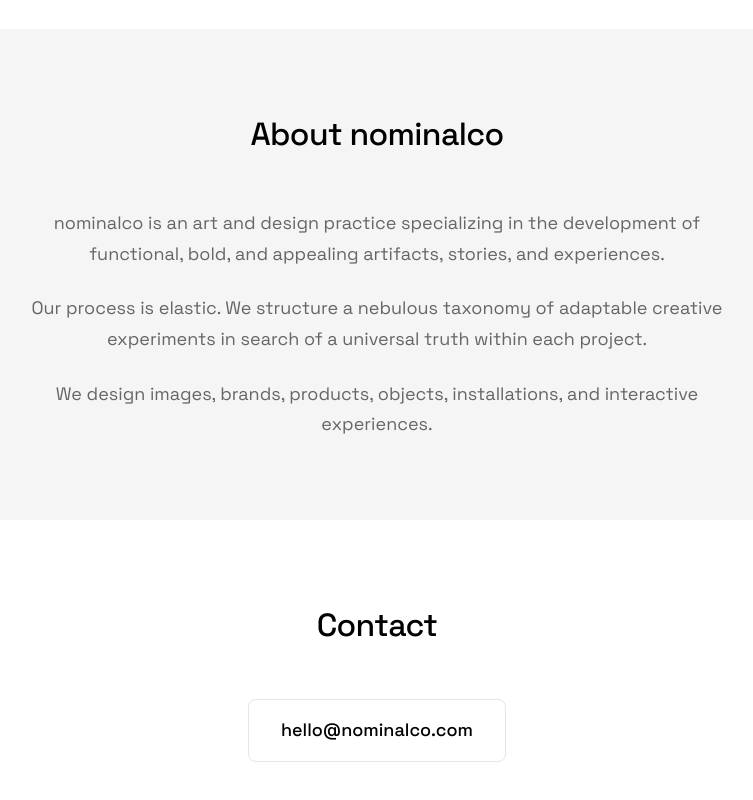
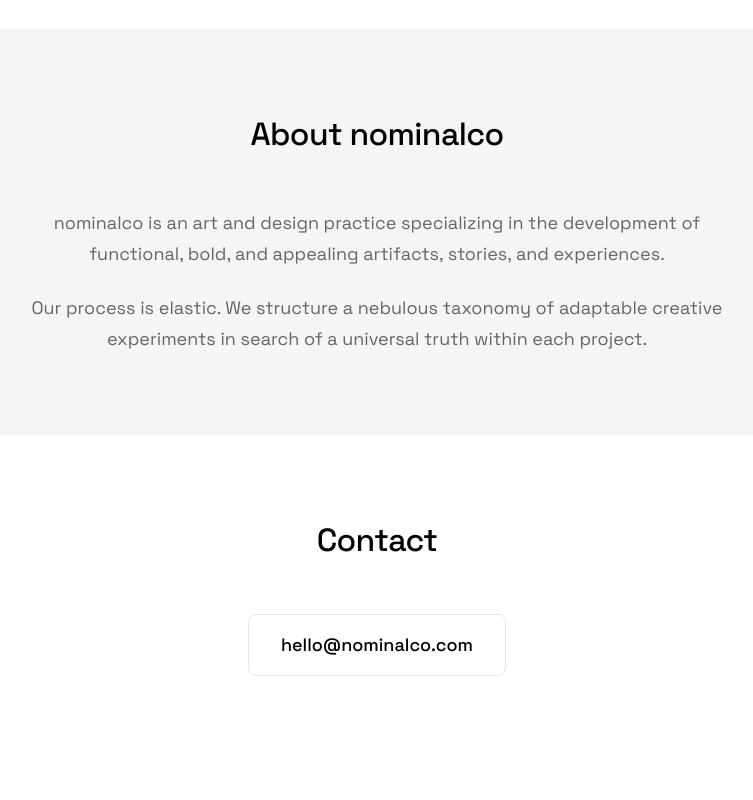
Before and after one commit to michael-collins/nominalco, a plain HTML site: page index.html in a window 1280 px wide. Shown: the part 1691-2491 px from the top of the page, without its empty margins (263-1016 px from the left). After the commit the page ends 2447 px from the top, so only its background shows below. Drawn offline with Linux system fonts and the light colour scheme; no server answers.

Commit message:
Update index.html

```diff
--- a/index.html
+++ b/index.html
@@ -51,7 +51,6 @@
                     <h2 class="section-title">About nominalco</h2>
                     <p>nominalco is an art and design practice specializing in the development of functional, bold, and appealing artifacts, stories, and experiences.</p>
                     <p>Our process is elastic. We structure a nebulous taxonomy of adaptable creative experiments in search of a universal truth within each project.</p>
-                    <p>We design images, brands, products, objects, installations, and interactive experiences.</p>
                 </div>
             </div>
         </section>
```
